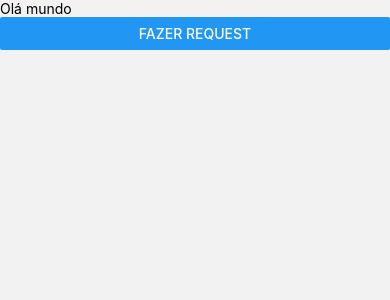
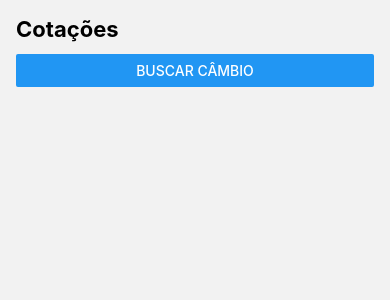
Before and after one commit to jooaonnz/API-ReactNativePublic, a React Native app in the folder AppApiPublica/: screen /PageHome in a window 390 px wide. Shown: the top 300 px of the page. Built offline with nearby package versions, Linux system fonts and the light colour scheme.

Commit message:
Front de conversões encaminhado

```diff
--- /dev/null
+++ b/AppApiPublica/src/features/home/screens/PageConversor.js
@@ -0,0 +1,49 @@
+import React from "react";
+import { View, Text, FlatList, StyleSheet } from "react-native";
+import { SafeAreaView, SafeAreaProvider } from "react-native-safe-area-context";
+import HomeCambio from "../components/homeCambio";
+
+export default function PageConversor({ route }) {
+  const { moeda, valor, rates } = route.params;
+
+  console.log(route.params);
+
+  if (!rates || !moeda) {
+    return (
+      <SafeAreaProvider>
+        <SafeAreaView style={styles.container}>
+          <Text style={styles.title}>Nenhuma conversão disponível</Text>
+        </SafeAreaView>
+      </SafeAreaProvider>
+    );
+  }
+
+  // Garantir que a taxa da moeda base exista
+  const baseRate = rates[moeda] || 1;
+
+  const convertedArray = Object.entries(rates).map(([destino, taxa]) => ({
+    id: destino,
+    title: `${moeda} → ${destino}`,
+    body: `Taxa: ${((1 / baseRate) * taxa).toFixed(4)} ${destino}`,
+  }));
+
+  return (
+    <SafeAreaProvider>
+      <SafeAreaView style={styles.container}>
+        <Text style={styles.title}>Conversões de {moeda}</Text>
+
+        <FlatList
+          data={convertedArray}
+          keyExtractor={(item) => item.id}
+          renderItem={({ item }) => (
+            <HomeCambio title={item.title} body={item.body} />
+          )}
+        />
+      </SafeAreaView>
+    </SafeAreaProvider>
+  );
+}
+const styles = StyleSheet.create({
+  container: { flex: 1, padding: 16 },
+  title: { fontSize: 22, fontWeight: "bold", marginBottom: 12, color: "#000" },
+});
--- a/AppApiPublica/src/features/home/screens/PageHome.js
+++ b/AppApiPublica/src/features/home/screens/PageHome.js
@@ -1,5 +1,12 @@
 import React, { useEffect, useState } from "react";
-import { Text, View, FlatList, StyleSheet, Button } from "react-native";
+import {
+  Text,
+  View,
+  FlatList,
+  StyleSheet,
+  Button,
+  TouchableOpacity,
+} from "react-native";
 import { SafeAreaView, SafeAreaProvider } from "react-native-safe-area-context";
 import { getCambio } from "../service/homeService";
 import HomeCambio from "../components/homeCambio";
@@ -14,32 +21,45 @@ export default function PageHome({ navigation }) {
     console.log(data);
   }
 
+  const ratesArray = Object.entries(cambio?.conversion_rates || {}).map(
+    ([moeda, valor]) => ({
+      id: moeda,
+      title: moeda,
+      body: `1 ${cambio?.base_code || "USD"} = ${valor} ${moeda}`,
+    })
+  );
+
   return (
     <SafeAreaProvider>
-      <SafeAreaView>
-        <View style={styles.container}>
-          <View style={styles.container2}>
-            <Text style={styles.text}>Olá mundo</Text>
-            <Button onPress={fetchCambio} title="Fazer request" />
-            <FlatList
-              data={cambio}
-              keyExtractor={(item) => item.id.toString()}
-              renderItem={({ item }) => (
-                <HomeCambio title={item.title} body={item.body} />
-              )}
-            />
-          </View>
-        </View>
+      <SafeAreaView style={styles.container}>
+        <Text style={styles.title}>Cotações</Text>
+        <Button title="Buscar Câmbio" onPress={fetchCambio} />
+
+        <FlatList
+          data={ratesArray}
+          keyExtractor={(item) => item.id}
+          renderItem={({ item }) => (
+            <TouchableOpacity
+              onPress={() =>
+                navigation.navigate("PageConversor", {
+                  moeda: item.title,
+                  valor: item.body,
+                  rates: cambio.conversion_rates,
+                })
+              }
+            >
+              <HomeCambio title={item.title} body={item.body} />
+            </TouchableOpacity>
+          )}
+        />
       </SafeAreaView>
     </SafeAreaProvider>
   );
 }
 
 const styles = StyleSheet.create({
-  container: {},
-  text: {
-    color: "#000",
-  },
+  container: { flex: 1, padding: 16 },
+  title: { fontSize: 22, fontWeight: "bold", marginBottom: 12, color: "#000" },
 });
 
 /*
--- a/AppApiPublica/src/navigation/AppNavigation.js
+++ b/AppApiPublica/src/navigation/AppNavigation.js
@@ -1,6 +1,7 @@
 import { NavigationContainer, StackActions } from "@react-navigation/native";
 import { createNativeStackNavigator } from "@react-navigation/native-stack";
 import PageHome from "../features/home/screens/PageHome";
+import PageConversor from "../features/home/screens/PageConversor";
 
 export { PageHome } from "../features/home/screens/PageHome";
 
@@ -14,6 +15,12 @@ export default function AppNavigation() {
         component={PageHome}
         options={{ headerShown: false }}
       />
+
+      <Stack.Screen
+        name="PageConversor"
+        component={PageConversor}
+        options={{ headerShown: false }}
+      />
     </Stack.Navigator>
   );
 }
```
